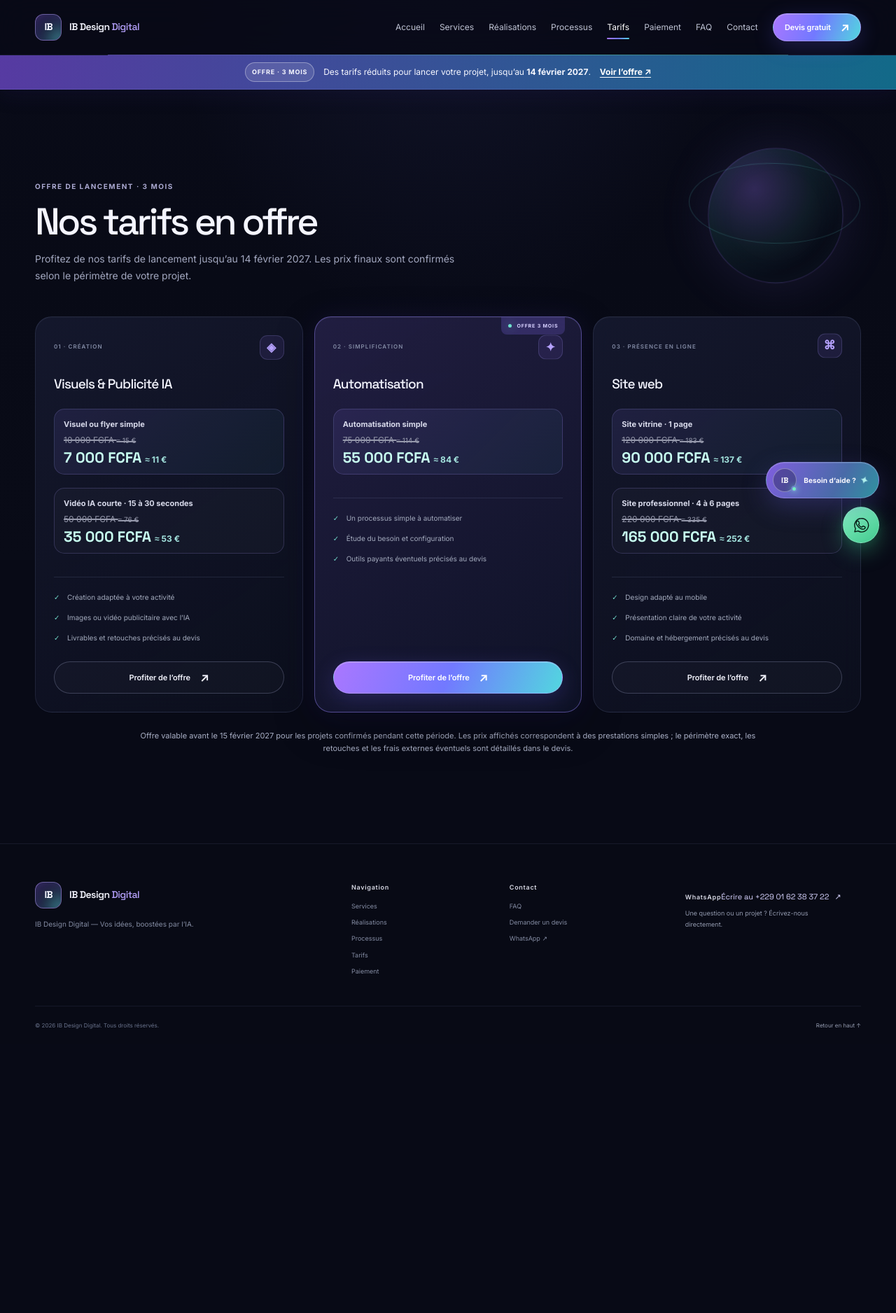
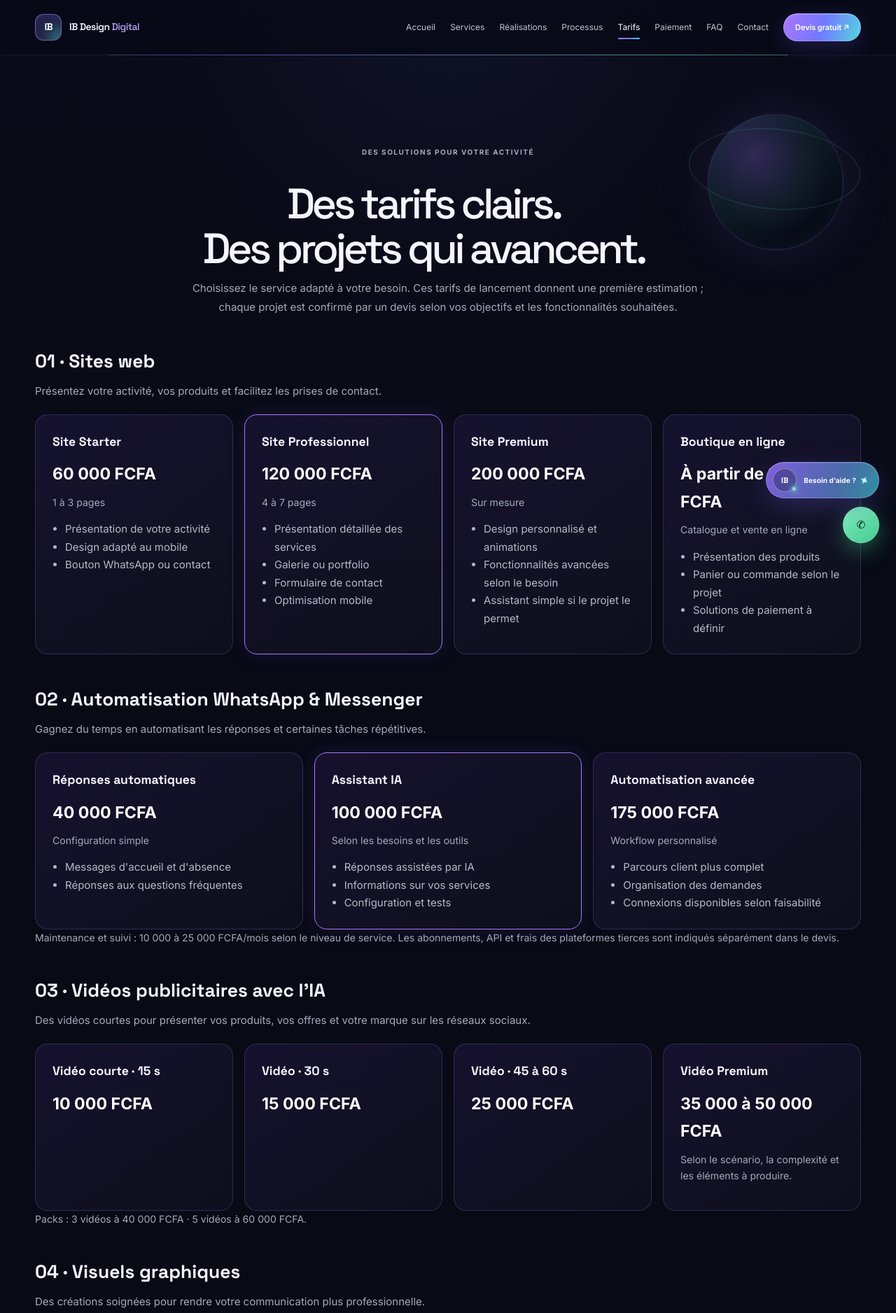
Before and after one commit to rubynelgbaguidi9-cell/ib-design-digital-site, a plain HTML site: page tarifs.html in a window 1280 px wide. Shown: the top 1876 px of the page at 70% size. Before the commit the page ends 1492 px from the top, so only its background shows below. Drawn offline with Linux system fonts and the light colour scheme.

Commit message:
Update IB Design Digital pricing page

```diff
--- a/tarifs.html
+++ b/tarifs.html
@@ -2,14 +2,12 @@
 <html lang="fr-BJ">
 <head>
 <meta charset="utf-8">
-  <meta name="viewport" content="width=device-width, initial-scale=1">
+<meta name="viewport" content="width=device-width,initial-scale=1">
 <meta name="theme-color" content="#080a16">
-  <meta name="description" content="Offre de lancement IB Design Digital jusqu’au 14 février 2027 : visuels, automatisation et sites web à prix réduits.">
+<meta name="description" content="Découvrez les tarifs de lancement d'IB Design Digital : création de sites web, automatisation WhatsApp et Messenger, vidéos publicitaires IA et visuels graphiques.">
 <meta property="og:type" content="website">
 <meta property="og:title" content="Tarifs | IB Design Digital">
-  <meta property="og:description" content="Offre de lancement IB Design Digital jusqu’au 14 février 2027 : visuels, automatisation et sites web à prix réduits.">
-  <meta property="og:locale" content="fr_BJ">
-  <meta property="og:url" content="https://rubynelgbaguidi9-cell.github.io/ib-design-digital-site/tarifs.html">
+<meta property="og:description" content="Des solutions digitales accessibles pour développer votre activité.">
 <title>Tarifs | IB Design Digital</title>
 <link rel="preconnect" href="https://fonts.googleapis.com">
 <link rel="preconnect" href="https://fonts.gstatic.com" crossorigin>
@@ -17,77 +15,118 @@
 <link rel="stylesheet" href="style.css">
 <link rel="stylesheet" href="experience.css">
 <script>document.documentElement.classList.add('js');</script>
-  <script src="script.js" defer></script>
-  <script src="experience.js" defer></script>
+<style>
+.pricing-intro{max-width:760px;margin:0 auto 38px;text-align:center}
+.pricing-intro h1{font-family:'Space Grotesk',sans-serif;font-size:clamp(2.2rem,5vw,3.8rem);margin:12px 0}
+.pricing-intro p{color:var(--muted,#a6a9bb);line-height:1.75}
+.rate-section{margin:42px 0}
+.rate-section h2{font-family:'Space Grotesk',sans-serif;font-size:1.65rem;margin:0 0 8px}
+.rate-section>p{color:var(--muted,#a6a9bb);margin:0 0 20px;line-height:1.65}
+.rate-grid{display:grid;grid-template-columns:repeat(auto-fit,minmax(230px,1fr));gap:16px}
+.rate-card{padding:24px;border:1px solid rgba(166,130,255,.22);border-radius:18px;background:linear-gradient(145deg,rgba(116,72,210,.13),rgba(255,255,255,.025));}
+.rate-card.featured{border-color:#a77aff;box-shadow:0 0 28px rgba(137,88,255,.13)}
+.rate-card h3{font-family:'Space Grotesk',sans-serif;margin:0 0 12px;font-size:1.1rem}
+.rate-card ul{padding-left:18px;color:var(--muted,#b7b8c7);line-height:1.7;margin:14px 0 0}
+.rate-price{font-size:1.45rem;font-weight:700;color:#fff;margin:8px 0}
+.rate-price small{font-size:.78rem;font-weight:500;color:#b8a0ff}
+.rate-note{font-size:.88rem;color:var(--muted,#a6a9bb);line-height:1.65}
+.bundle-card{padding:22px;border-radius:16px;background:rgba(255,255,255,.035);border:1px solid rgba(255,255,255,.1)}
+.bundle-card strong{display:block;font-size:1.3rem;margin:8px 0;color:#d9c6ff}
+.pricing-conditions{padding:22px;border-radius:18px;background:rgba(130,87,255,.09);border:1px solid rgba(167,122,255,.25);line-height:1.75}
+.pricing-conditions ul{padding-left:20px}
+@media(max-width:600px){.rate-card{padding:19px}.rate-section{margin:32px 0}}
+</style>
 </head>
 <body class="page-tarifs">
 <a class="skip-link" href="#contenu">Aller au contenu</a>
 <header class="site-header" id="haut">
  <div class="container header-inner">
-      <a class="brand" href="index.html" aria-label="IB Design Digital, accueil">
-        <span class="brand-mark" aria-hidden="true"><span>IB</span><i></i></span>
-        <span class="brand-name">IB Design <b>Digital</b></span>
-      </a>
-      <button class="menu-toggle" type="button" aria-expanded="false" aria-controls="navigation" aria-label="Ouvrir le menu">
-        <span></span><span></span>
-      </button>
+  <a class="brand" href="index.html" aria-label="IB Design Digital, accueil"><span class="brand-mark" aria-hidden="true"><span>IB</span><i></i></span><span class="brand-name">IB Design <b>Digital</b></span></a>
+  <button class="menu-toggle" type="button" aria-expanded="false" aria-controls="navigation" aria-label="Ouvrir le menu"><span></span><span></span></button>
   <nav class="main-nav" id="navigation" aria-label="Navigation principale">
-        <a href="index.html">Accueil</a>
-        <a href="services.html">Services</a>
-        <a href="realisations.html">Réalisations</a>
-        <a href="processus.html">Processus</a>
-        <a href="tarifs.html" aria-current="page">Tarifs</a>
-        <a href="paiement.html">Paiement</a>
-        <a href="faq.html">FAQ</a>
-        <a href="contact.html">Contact</a>
-        <a class="button button-small button-primary nav-cta" href="contact.html">Devis gratuit <span aria-hidden="true">↗</span></a>
+   <a href="index.html">Accueil</a><a href="services.html">Services</a><a href="realisations.html">Réalisations</a><a href="processus.html">Processus</a><a href="tarifs.html" aria-current="page">Tarifs</a><a href="paiement.html">Paiement</a><a href="faq.html">FAQ</a><a href="contact.html">Contact</a><a class="button button-small button-primary nav-cta" href="contact.html">Devis gratuit ↗</a>
   </nav>
  </div>
 </header>
-  <aside class="promo-announcement" aria-label="Offre de lancement en cours">
-    <div class="promo-announcement-inner">
-      <span class="promo-tag">OFFRE · 3 MOIS</span>
-      <p>Des tarifs réduits pour lancer votre projet, jusqu’au <strong>14 février 2027</strong>.</p>
-      <a href="tarifs.html#tarifs">Voir l’offre <span aria-hidden="true">↗</span></a>
-    </div>
-  </aside>
 <main id="contenu">
 <section class="section-pad pricing-section" id="tarifs">
  <div class="container">
-        <div class="section-heading reveal"><p class="eyebrow">Offre de lancement · 3 mois</p><h1>Nos tarifs en offre</h1><p>Profitez de nos tarifs de lancement jusqu’au 14 février 2027. Les prix finaux sont confirmés selon le périmètre de votre projet.</p></div>
-        <div class="pricing-grid promo-pricing-grid">
-          <article class="price-card glass-card reveal"><div class="price-top"><span>01 · CRÉATION</span><span class="price-icon" aria-hidden="true">◈</span></div><h3>Visuels &amp; Publicité IA</h3>
-            <div class="promo-rate"><span class="promo-rate-name">Visuel ou flyer simple</span><del>10 000 FCFA <small>≈ 15 €</small></del><strong>7 000 FCFA <small>≈ 11 €</small></strong></div>
-            <div class="promo-rate promo-rate-secondary"><span class="promo-rate-name">Vidéo IA courte · 15 à 30 secondes</span><del>50 000 FCFA <small>≈ 76 €</small></del><strong>35 000 FCFA <small>≈ 53 €</small></strong></div>
-            <ul><li>Création adaptée à votre activité</li><li>Images ou vidéo publicitaire avec l’IA</li><li>Livrables et retouches précisés au devis</li></ul>
-            <a class="button button-secondary button-full" href="https://wa.me/2290162383722?text=Bonjour%20IB%20Design%20Digital%2C%20je%20souhaite%20profiter%20de%20l%E2%80%99offre%20pour%20un%20visuel%20ou%20une%20vid%C3%A9o%20IA." target="_blank" rel="noopener noreferrer">Profiter de l’offre <span aria-hidden="true">↗</span></a>
-          </article>
-          <article class="price-card price-featured glass-card reveal"><div class="popular-tag"><span class="status-dot"></span> OFFRE 3 MOIS</div><div class="price-top"><span>02 · SIMPLIFICATION</span><span class="price-icon" aria-hidden="true">✦</span></div><h3>Automatisation</h3>
-            <div class="promo-rate"><span class="promo-rate-name">Automatisation simple</span><del>75 000 FCFA <small>≈ 114 €</small></del><strong>55 000 FCFA <small>≈ 84 €</small></strong></div>
-            <ul><li>Un processus simple à automatiser</li><li>Étude du besoin et configuration</li><li>Outils payants éventuels précisés au devis</li></ul>
-            <a class="button button-primary button-full" href="https://wa.me/2290162383722?text=Bonjour%20IB%20Design%20Digital%2C%20je%20souhaite%20profiter%20de%20l%E2%80%99offre%20pour%20une%20automatisation%20simple." target="_blank" rel="noopener noreferrer">Profiter de l’offre <span aria-hidden="true">↗</span></a>
-          </article>
-          <article class="price-card glass-card reveal"><div class="price-top"><span>03 · PRÉSENCE EN LIGNE</span><span class="price-icon" aria-hidden="true">⌘</span></div><h3>Site web</h3>
-            <div class="promo-rate"><span class="promo-rate-name">Site vitrine · 1 page</span><del>120 000 FCFA <small>≈ 183 €</small></del><strong>90 000 FCFA <small>≈ 137 €</small></strong></div>
-            <div class="promo-rate promo-rate-secondary"><span class="promo-rate-name">Site professionnel · 4 à 6 pages</span><del>220 000 FCFA <small>≈ 335 €</small></del><strong>165 000 FCFA <small>≈ 252 €</small></strong></div>
-            <ul><li>Design adapté au mobile</li><li>Présentation claire de votre activité</li><li>Domaine et hébergement précisés au devis</li></ul>
-            <a class="button button-secondary button-full" href="https://wa.me/2290162383722?text=Bonjour%20IB%20Design%20Digital%2C%20je%20souhaite%20profiter%20de%20l%E2%80%99offre%20pour%20un%20site%20web." target="_blank" rel="noopener noreferrer">Profiter de l’offre <span aria-hidden="true">↗</span></a>
-          </article>
+  <div class="pricing-intro reveal">
+   <p class="eyebrow">DES SOLUTIONS POUR VOTRE ACTIVITÉ</p>
+   <h1>Des tarifs clairs.<br><span class="text-gradient">Des projets qui avancent.</span></h1>
+   <p>Choisissez le service adapté à votre besoin. Ces tarifs de lancement donnent une première estimation ; chaque projet est confirmé par un devis selon vos objectifs et les fonctionnalités souhaitées.</p>
   </div>
-          <p class="promo-footnote">Offre valable avant le 15 février 2027 pour les projets confirmés pendant cette période. Les prix affichés correspondent à des prestations simples ; le périmètre exact, les retouches et les frais externes éventuels sont détaillés dans le devis.</p>
+
+  <section class="rate-section reveal">
+   <h2>01 · Sites web</h2><p>Présentez votre activité, vos produits et facilitez les prises de contact.</p>
+   <div class="rate-grid">
+    <article class="rate-card"><h3>Site Starter</h3><div class="rate-price">60 000 FCFA</div><p class="rate-note">1 à 3 pages</p><ul><li>Présentation de votre activité</li><li>Design adapté au mobile</li><li>Bouton WhatsApp ou contact</li></ul></article>
+    <article class="rate-card featured"><h3>Site Professionnel</h3><div class="rate-price">120 000 FCFA</div><p class="rate-note">4 à 7 pages</p><ul><li>Présentation détaillée des services</li><li>Galerie ou portfolio</li><li>Formulaire de contact</li><li>Optimisation mobile</li></ul></article>
+    <article class="rate-card"><h3>Site Premium</h3><div class="rate-price">200 000 FCFA</div><p class="rate-note">Sur mesure</p><ul><li>Design personnalisé et animations</li><li>Fonctionnalités avancées selon le besoin</li><li>Assistant simple si le projet le permet</li></ul></article>
+    <article class="rate-card"><h3>Boutique en ligne</h3><div class="rate-price">À partir de 250 000 FCFA</div><p class="rate-note">Catalogue et vente en ligne</p><ul><li>Présentation des produits</li><li>Panier ou commande selon le projet</li><li>Solutions de paiement à définir</li></ul></article>
+   </div>
+  </section>
+
+  <section class="rate-section reveal">
+   <h2>02 · Automatisation WhatsApp & Messenger</h2><p>Gagnez du temps en automatisant les réponses et certaines tâches répétitives.</p>
+   <div class="rate-grid">
+    <article class="rate-card"><h3>Réponses automatiques</h3><div class="rate-price">40 000 FCFA</div><p class="rate-note">Configuration simple</p><ul><li>Messages d'accueil et d'absence</li><li>Réponses aux questions fréquentes</li></ul></article>
+    <article class="rate-card featured"><h3>Assistant IA</h3><div class="rate-price">100 000 FCFA</div><p class="rate-note">Selon les besoins et les outils</p><ul><li>Réponses assistées par IA</li><li>Informations sur vos services</li><li>Configuration et tests</li></ul></article>
+    <article class="rate-card"><h3>Automatisation avancée</h3><div class="rate-price">175 000 FCFA</div><p class="rate-note">Workflow personnalisé</p><ul><li>Parcours client plus complet</li><li>Organisation des demandes</li><li>Connexions disponibles selon faisabilité</li></ul></article>
+   </div>
+   <p class="rate-note">Maintenance et suivi : 10 000 à 25 000 FCFA/mois selon le niveau de service. Les abonnements, API et frais des plateformes tierces sont indiqués séparément dans le devis.</p>
+  </section>
+
+  <section class="rate-section reveal">
+   <h2>03 · Vidéos publicitaires avec l'IA</h2><p>Des vidéos courtes pour présenter vos produits, vos offres et votre marque sur les réseaux sociaux.</p>
+   <div class="rate-grid">
+    <article class="rate-card"><h3>Vidéo courte · 15 s</h3><div class="rate-price">10 000 FCFA</div></article>
+    <article class="rate-card"><h3>Vidéo · 30 s</h3><div class="rate-price">15 000 FCFA</div></article>
+    <article class="rate-card"><h3>Vidéo · 45 à 60 s</h3><div class="rate-price">25 000 FCFA</div></article>
+    <article class="rate-card"><h3>Vidéo Premium</h3><div class="rate-price">35 000 à 50 000 FCFA</div><p class="rate-note">Selon le scénario, la complexité et les éléments à produire.</p></article>
+   </div>
+   <p class="rate-note">Packs : 3 vidéos à 40 000 FCFA · 5 vidéos à 60 000 FCFA.</p>
+  </section>
+
+  <section class="rate-section reveal">
+   <h2>04 · Visuels graphiques</h2><p>Des créations soignées pour rendre votre communication plus professionnelle.</p>
+   <div class="rate-grid">
+    <article class="rate-card"><h3>Visuel simple</h3><div class="rate-price">3 000 FCFA</div></article>
+    <article class="rate-card"><h3>Visuel professionnel</h3><div class="rate-price">5 000 FCFA</div></article>
+    <article class="rate-card"><h3>Visuel Premium</h3><div class="rate-price">7 500 FCFA</div></article>
+   </div>
+   <p class="rate-note">Packs : 5 visuels à 20 000 FCFA · 10 visuels à 35 000 FCFA.</p>
+  </section>
+
+  <section class="rate-section reveal">
+   <h2>05 · Packs pour développer votre visibilité</h2><p>Des combinaisons pratiques pour démarrer avec plusieurs services.</p>
+   <div class="rate-grid">
+    <article class="bundle-card"><h3>Pack Visibilité</h3><strong>25 000 FCFA</strong><p class="rate-note">5 visuels graphiques + 1 vidéo publicitaire courte.</p></article>
+    <article class="bundle-card"><h3>Pack Business</h3><strong>75 000 FCFA</strong><p class="rate-note">Site Starter + 5 visuels graphiques.</p></article>
+    <article class="bundle-card"><h3>Pack Digital Plus</h3><strong>160 000 FCFA</strong><p class="rate-note">Site Professionnel + 3 vidéos + 5 visuels.</p></article>
+    <article class="bundle-card"><h3>Pack Business Intelligent</h3><strong>180 000 FCFA</strong><p class="rate-note">Site Professionnel + automatisation simple.</p></article>
+   </div>
+  </section>
+
+  <div class="pricing-conditions reveal">
+   <h2>Comment se déroule le paiement ?</h2>
+   <ul><li>50 % d'acompte au démarrage du projet.</li><li>50 % à la validation et à la livraison.</li><li>Le nombre de retouches, les délais et les livrables sont précisés dans le devis.</li><li>Le nom de domaine, l'hébergement, les abonnements et autres frais externes ne sont pas inclus sauf mention contraire.</li></ul>
+   <p><strong>Un besoin particulier ?</strong> Parlons de votre projet pour établir un tarif adapté.</p>
+   <a class="button button-primary" href="https://wa.me/2290162383722?text=Bonjour%20IB%20Design%20Digital%2C%20je%20souhaite%20un%20devis%20pour%20mon%20projet." target="_blank" rel="noopener noreferrer">Demander un devis sur WhatsApp ↗</a>
+  </div>
  </div>
 </section>
 </main>
 <footer class="site-footer">
  <div class="container footer-main">
-      <div class="footer-brand"><a class="brand" href="index.html" aria-label="IB Design Digital, retour à l’accueil"><span class="brand-mark" aria-hidden="true"><span>IB</span><i></i></span><span class="brand-name">IB Design <b>Digital</b></span></a><p>IB Design Digital — Vos idées, boostées par l’IA.</p></div>
+  <div class="footer-brand"><a class="brand" href="index.html"><span class="brand-mark" aria-hidden="true"><span>IB</span><i></i></span><span class="brand-name">IB Design <b>Digital</b></span></a><p>IB Design Digital — Vos idées, boostées par l'IA.</p></div>
   <div class="footer-links"><span class="footer-label">Navigation</span><a href="services.html">Services</a><a href="realisations.html">Réalisations</a><a href="processus.html">Processus</a><a href="tarifs.html">Tarifs</a><a href="paiement.html">Paiement</a></div>
-      <div class="footer-links"><span class="footer-label">Contact</span><a href="faq.html">FAQ</a><a href="contact.html">Demander un devis</a><a href="https://wa.me/2290162383722?text=Bonjour%20IB%20Design%20Digital%2C%20je%20souhaite%20un%20devis." target="_blank" rel="noopener noreferrer">WhatsApp ↗</a></div>
-      <div class="footer-social"><span class="footer-label">WhatsApp</span><a class="footer-whatsapp-link" href="https://wa.me/2290162383722?text=Bonjour%20IB%20Design%20Digital%2C%20je%20souhaite%20un%20devis." target="_blank" rel="noopener noreferrer">Écrire au +229 01 62 38 37 22 <span aria-hidden="true">↗</span></a><small>Une question ou un projet ? Écrivez-nous directement.</small></div>
+  <div class="footer-links"><span class="footer-label">Contact</span><a href="faq.html">FAQ</a><a href="contact.html">Demander un devis</a><a href="https://wa.me/2290162383722" target="_blank" rel="noopener noreferrer">WhatsApp ↗</a></div>
  </div>
  <div class="container footer-bottom"><span>© 2026 IB Design Digital. Tous droits réservés.</span><a href="#haut">Retour en haut ↑</a></div>
 </footer>
-  <a class="floating-whatsapp" href="https://wa.me/2290162383722?text=Bonjour%20IB%20Design%20Digital%2C%20je%20souhaite%20un%20devis." target="_blank" rel="noopener noreferrer" aria-label="Nous contacter sur WhatsApp"><svg viewBox="0 0 32 32" aria-hidden="true"><path d="M16 3.5a12.3 12.3 0 0 0-10.6 18.5L3.8 28l6.2-1.6A12.4 12.4 0 1 0 16 3.5Z"/><path d="M11.1 8.9c-.4-.8-.7-.8-1.1-.8h-.8c-.3 0-.8.1-1.1.5-.4.4-1.4 1.4-1.4 3.3s1.4 3.8 1.6 4.1c.2.3 2.8 4.5 6.9 6.1 3.4 1.4 4.1 1.1 4.9 1 .7-.1 2.4-1 2.7-1.9.3-.9.3-1.7.2-1.9-.1-.2-.4-.3-.8-.5l-2.8-1.3c-.4-.2-.7-.3-.9.2-.3.4-1.1 1.3-1.3 1.5-.2.3-.5.3-.9.1-.4-.2-1.7-.6-3.1-1.8-1.1-1-1.9-2.2-2.1-2.6-.2-.4 0-.6.2-.8l.6-.7c.2-.2.3-.4.4-.6.1-.2.1-.4 0-.6l-1.2-2.8Z"/></svg></a>
+<a class="floating-whatsapp" href="https://wa.me/2290162383722" target="_blank" rel="noopener noreferrer" aria-label="Nous contacter sur WhatsApp">✆</a>
 <a class="back-to-top" href="#haut" aria-label="Retour en haut">↑</a>
+<script src="script.js" defer></script><script src="experience.js" defer></script>
 </body>
 </html>
```
Lines whose indentation alone changed are shown as unchanged.
